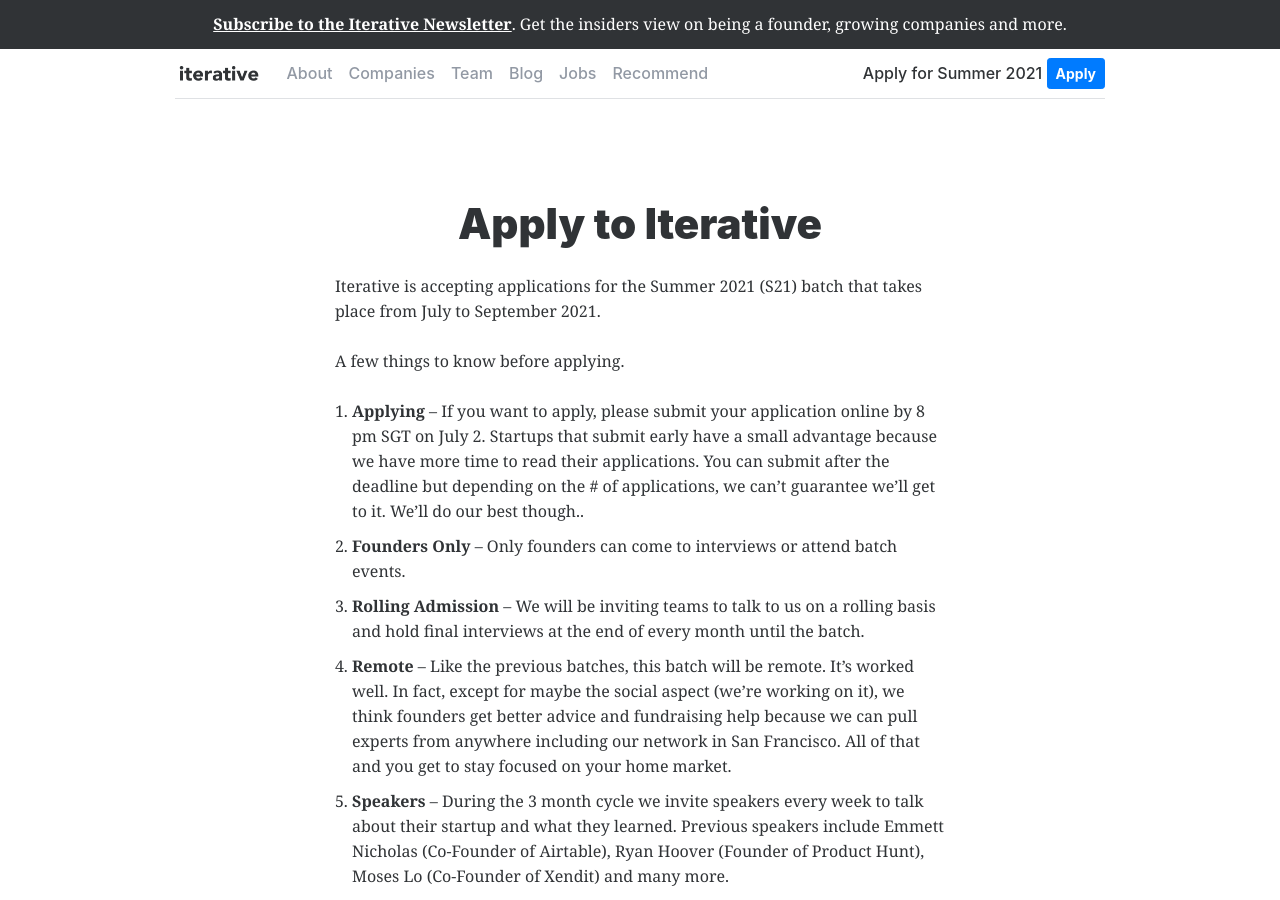
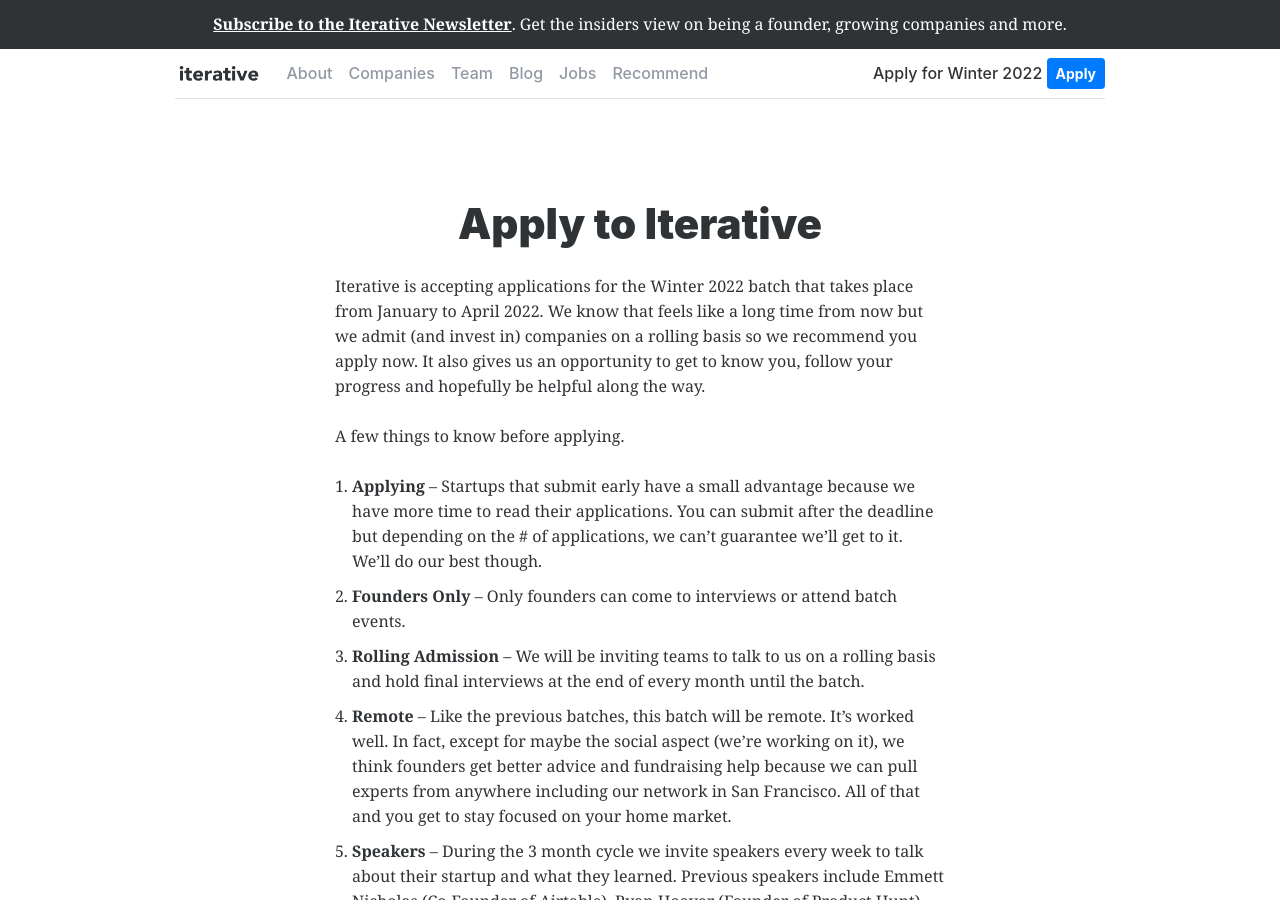
Before and after one commit to hsukenooi/iterative-website, a Jekyll site: the page built from apply.md, in a window 1280 px wide and 900 px high. Built offline with Jekyll 4.4.1, drawn with Linux system fonts in a browser that asks for light colours; comment, search, counter and statistics services are not loaded.

Commit message:
Updated website for W22

```diff
--- a/_includes/header.html
+++ b/_includes/header.html
@@ -17,7 +17,7 @@
       </div>
     </div>
     <div class="float-right">
-      <span id="apply-message">Apply for Summer 2021</span>
+      <span id="apply-message">Apply for Winter 2022</span>
       <a class="btn btn-primary btn-sm" href="{{site.applyurl}}">Apply</a>
     </div>
   </nav>
--- a/apply.md
+++ b/apply.md
@@ -1,14 +1,14 @@
 ---
 layout: post
 title: "Apply to Iterative"
-image: /assets/apply-to-iterative-s21.jpg
+image: /assets/apply-to-iterative-w22.jpg
 ---
 
-Iterative is accepting applications for the Summer 2021 (S21) batch that takes place from July to September 2021.
+Iterative is accepting applications for the Winter 2022 batch that takes place from January to April 2022. We know that feels like a long time from now but we admit (and invest in) companies on a rolling basis so we recommend you apply now. It also gives us an opportunity to get to know you, follow your progress and hopefully be helpful along the way.
 
 A few things to know before applying.
 
-1. **Applying** – If you want to apply, please submit your application online by 8 pm SGT on July 2. Startups that submit early have a small advantage because we have more time to read their applications. You can submit after the deadline but depending on the # of applications, we can't guarantee we'll get to it. We'll do our best though..
+1. **Applying** – Startups that submit early have a small advantage because we have more time to read their applications. You can submit after the deadline but depending on the # of applications, we can't guarantee we'll get to it. We'll do our best though.
 2. **Founders Only** – Only founders can come to interviews or attend batch events.
 3. **Rolling Admission** – We will be inviting teams to talk to us on a rolling basis and hold final interviews at the end of every month until the batch.
 4. **Remote** – Like the previous batches, this batch will be remote. It’s worked well. In fact, except for maybe the social aspect (we’re working on it), we think founders get better advice and fundraising help because we can pull experts from anywhere including our network in San Francisco. All of that and you get to stay focused on your home market.
```
Also changed, not shown: assets/apply-to-iterative-w22.jpg (added).
